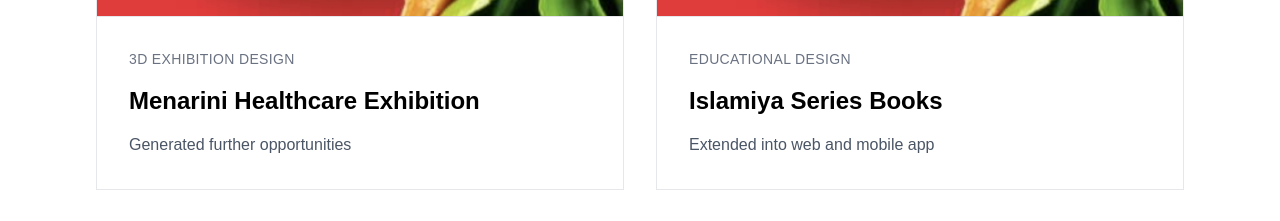
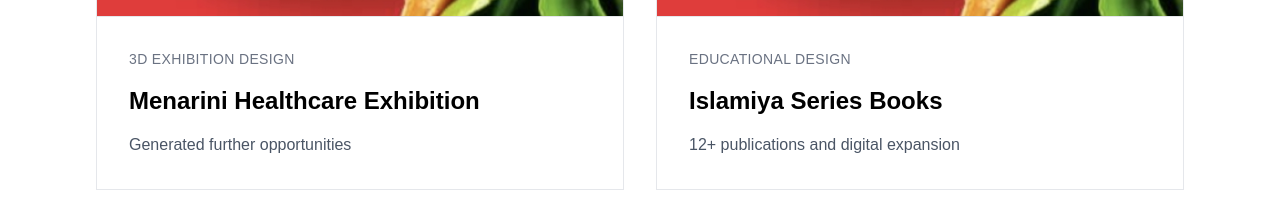
Before and after one commit to tanbuidesigns/tan-bui-designs, a Next.js app: page / in a window 1280 px wide. Shown: the part 2480-2701 px from the top of the page. Built offline with nearby package versions, Linux system fonts and the light colour scheme.

Commit message:
Upgrade Islamiya series narrative

```diff
--- a/src/data/projects.ts
+++ b/src/data/projects.ts
@@ -142,8 +142,9 @@
 slug: "islamiya-series-books",
 category: "Educational Design",
 client: "Madressa Islamiya",
-    result: "Extended into web and mobile app",
+result: "12+ publications and digital expansion",
 image: "/projects/islamiya-series/cover.jpg",
+
 gallery: [
 "/projects/islamiya-series/cover.jpg",
 "/projects/islamiya-series/cover.jpg",
@@ -157,20 +158,34 @@
 "Educational Design",
 "Creative Direction",
 ],
+
 intro:
-      "A branded educational book series helping children learn Qur’an reading, Islamic teachings and life skills.",
+"A connected educational publishing system supporting Islamic learning for thousands of students.",
+
+overview:
+"The Islamiya Series wasn't a single book. It was a complete educational system designed to help children learn Qur'an, Islamic studies and everyday Islamic life through a consistent and engaging learning experience.",
+
 challenge:
-      "The series needed to be clear, engaging and structured for children while supporting educational goals for teachers and parents.",
+"The challenge was creating a connected learning system across multiple publications while keeping the content engaging, easy to follow and visually consistent for both students and teachers.",
+
+approach:
+"Rather than treating each publication as a separate project, I approached the series as a complete educational ecosystem. This involved branding, illustration, educational design, writing support and visual development across multiple titles.",
+
+solution:
+"A consistent visual language was created across the entire series, allowing students to progress naturally through the curriculum. Design decisions were made with education, usability and long-term scalability in mind.",
+
 role: [
-      "Brand system",
-      "Book design",
+"Book Design",
 "Illustration",
-      "Writing support",
-      "Educational design direction",
+"Brand Development",
+"Educational Design",
+"Content Support",
 ],
+
 outcome:
-      "The series became a complete educational system, with one book later developed into an interactive web and mobile app experience.",
+"The series expanded to more than 12 publications and helped support the learning journey of thousands of students. One title, Ahsanul Qawaaid, later evolved into an interactive website and mobile application, helping modernise how Islamic educational content could be delivered.",
 },
+
   {
     title: "Al Furqaan School",
     slug: "al-furqaan-school",
```
Lines whose indentation alone changed are shown as unchanged.
